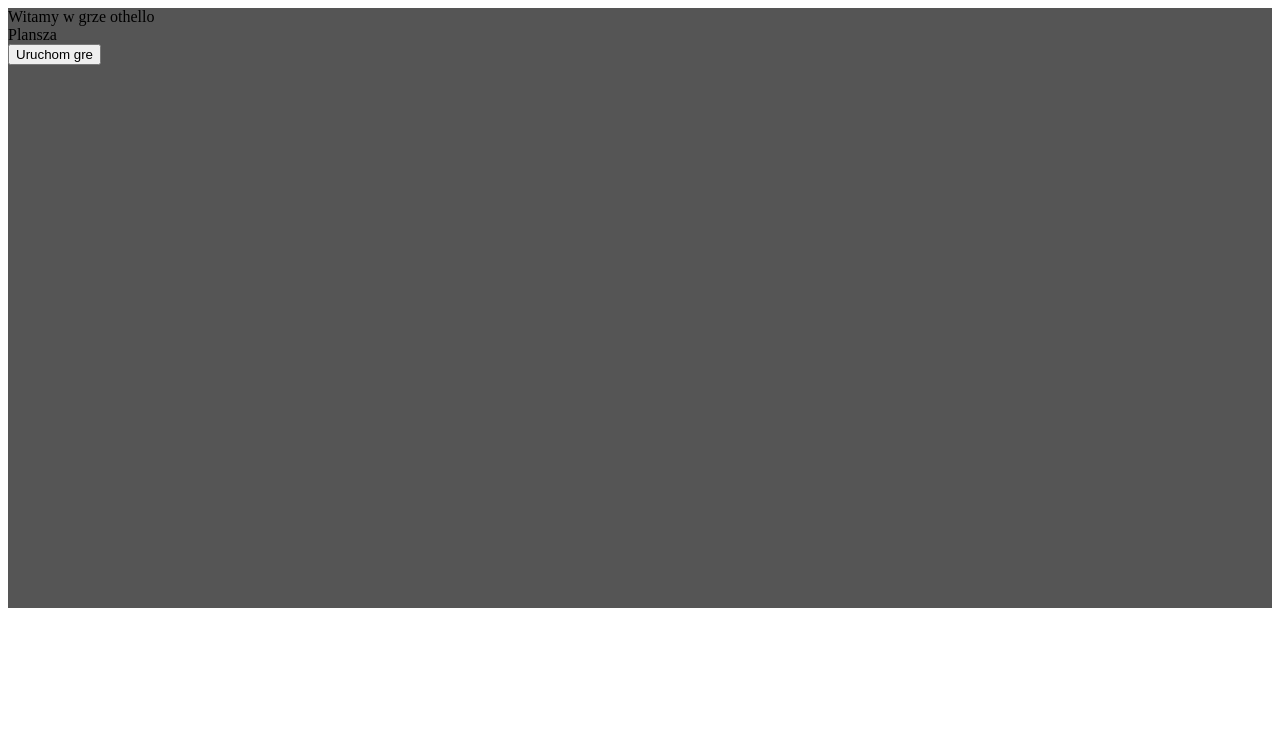
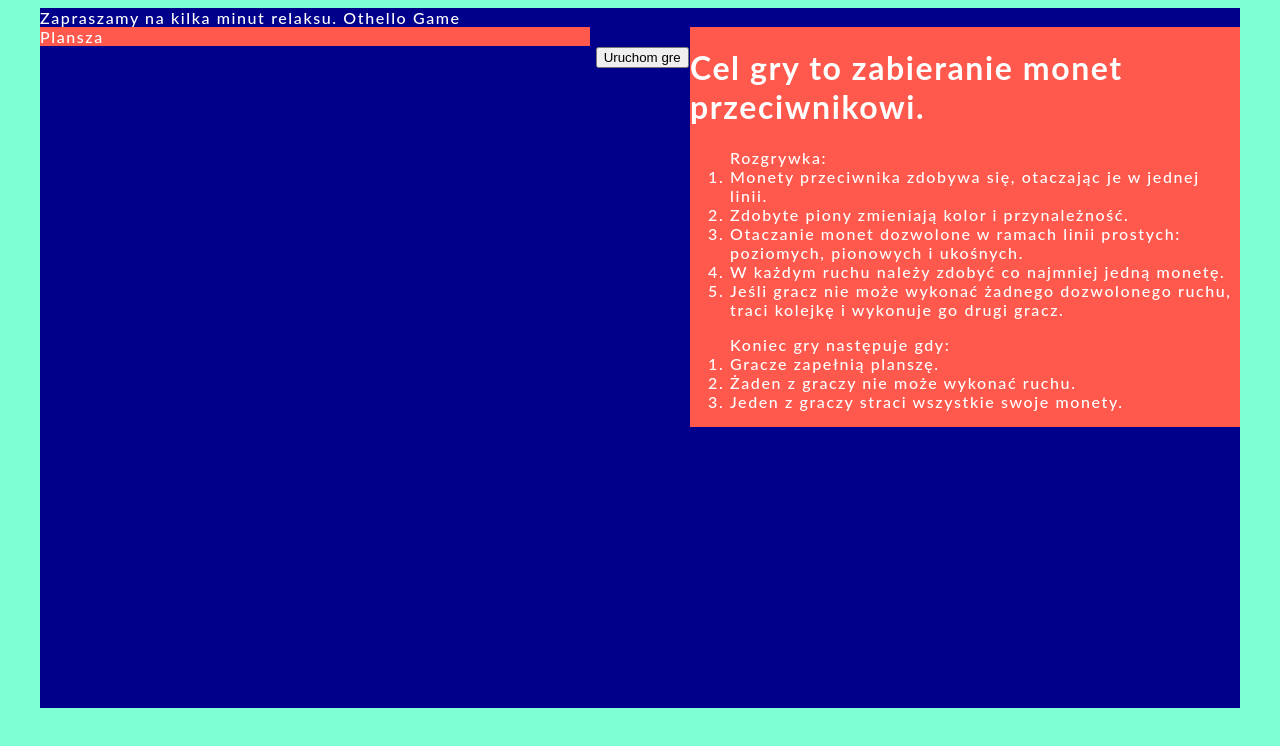
Before and after one commit to infoshareacademy/jfdz-currencies, a plain HTML site: page othello.html in a window 1280 px wide. Drawn offline with nearby package versions, Linux system fonts and the light colour scheme.

Commit message:
Opisywanie reguł i zasad. Tworzenie ekranów dot. rozgrywki.

```diff
--- a/Styles/Othello.css
+++ b/Styles/Othello.css
@@ -1,4 +1,25 @@
+body {
+    background-color: aquamarine;
+    background-position: center;
+    font-family: 'Lato', sans-serif;
+    letter-spacing: 0.1em;
+    color: white;
+    font-weight: 500;
+}
+.left {float: left;}
+
+.right {float: right;}
+
+.clear {clear: both;}
 #othelloBG {
-    height: 600px;
-    background-color: #555555;
+    width: 1200px;
+    margin: auto;
+    height: 700px;
+    background-color: darkblue;
 }
+
+#pole div {
+    width: 550px;
+    display: inline-block;
+    background-color: #ff584c;
+}
--- a/othello.html
+++ b/othello.html
@@ -6,16 +6,35 @@
     <link href="Styles/Othello.css" type="text/css" rel="stylesheet">
     <script src="https://ajax.googleapis.com/ajax/libs/jquery/1.12.0/jquery.min.js"></script>
     <script src="Js/othello.js"></script>
-
 </head>
 <body>
     <div id="othelloBG">
-        <div id="welcome">Witamy w grze othello</div>
-        <div id="board">Plansza</div>
+        <div id="welcome">Zapraszamy na kilka minut relaksu. Othello Game</div>
+        <div id="pole">
+            <div id="board" class="left">Plansza</div>
+            <div id="rules" class="right">
+                <h1>Cel gry to zabieranie monet przeciwnikowi.</h1>
+                <ol>Rozgrywka:
+                    <li>Monety przeciwnika zdobywa się, otaczając je w jednej linii.</li>
+                    <li>Zdobyte piony zmieniają kolor i przynależność.</li>
+                    <li>Otaczanie monet dozwolone w ramach linii prostych: poziomych, pionowych i ukośnych.</li>
+                    <li>W każdym ruchu należy zdobyć co najmniej jedną monetę.</li>
+                    <li>Jeśli gracz nie może wykonać żadnego dozwolonego ruchu, traci kolejkę i wykonuje go drugi gracz.</li>
+                </ol>
+                <ol>Koniec gry następuje gdy:
+                    <li>Gracze zapełnią planszę.</li>
+                    <li>Żaden z graczy nie może wykonać ruchu.</li>
+                    <li>Jeden z graczy straci wszystkie swoje monety.</li>
+                </ol>
+            </div>
+            <div class="clear"></div>
+            <button onclick="setupGame(8)">Uruchom gre</button>
+        </div>
+
         <div class="gracz"></div>
         <div class="Czerwony"></div>
         <div class="Niebieski"></div>
-        <button onclick="setupGame(8)">Uruchom gre</button>
+
     </div>
     <script src="Js/othello.js"></script>
 </body>
```
